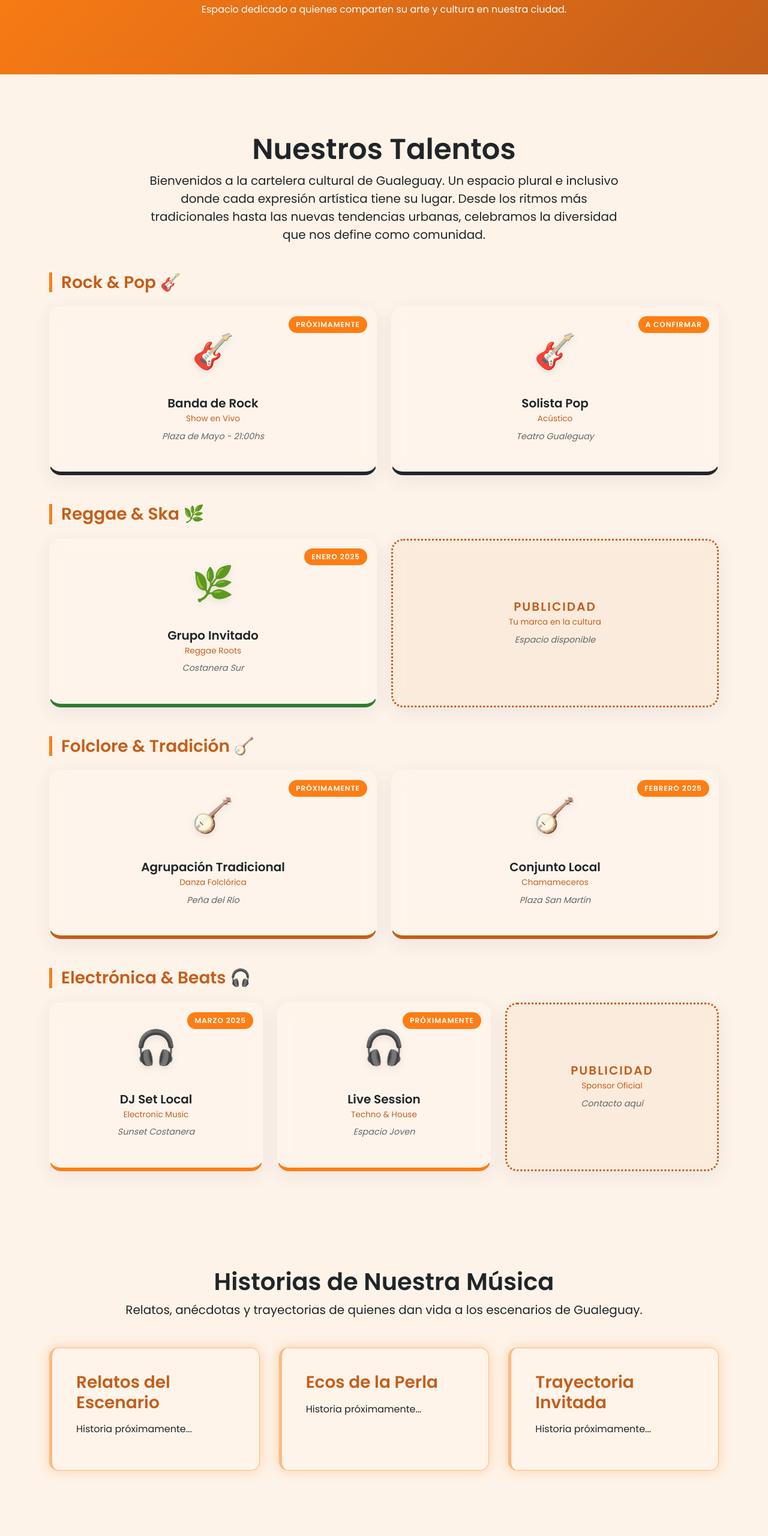
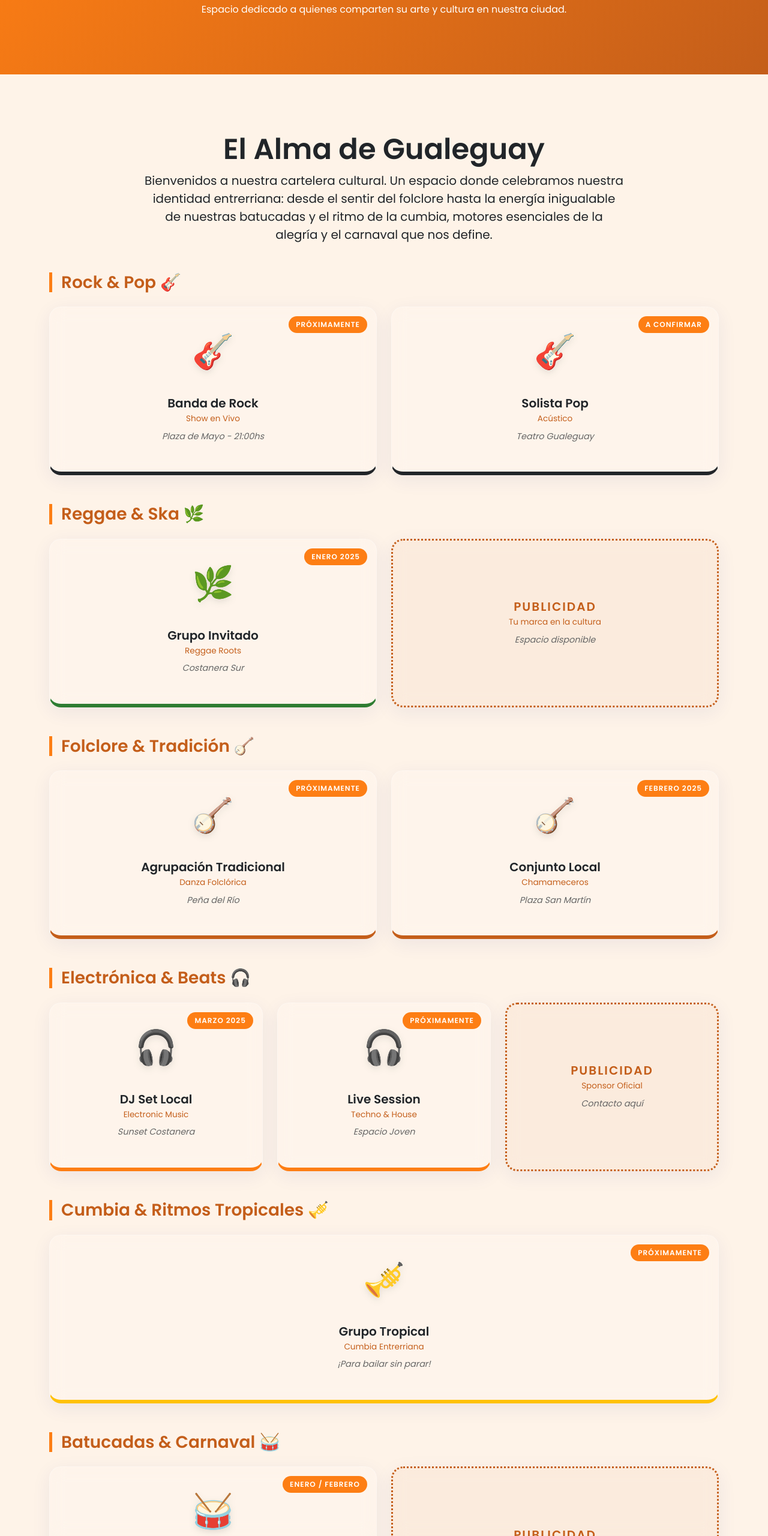
Before and after one commit to mariano925/mi-primer-proyecto-dos, a website: page grilla.html in a window 1280 px wide. Shown: the part 240-2800 px from the top of the page at 60% size. Drawn offline with nearby package versions, Linux system fonts and the light colour scheme.

Commit message:
Update: estilos y grilla de artistas (incluye cumbia y batucadas)

```diff
--- a/css/styles.css
+++ b/css/styles.css
@@ -256,6 +256,8 @@ footer {
 .artista-card.reggae { border-bottom: 6px solid #2e7d32; }
 .artista-card.folclore { border-bottom: 6px solid var(--color-secundario); }
 .artista-card.electronica { border-bottom: 6px solid var(--color-naranja); }
+.artista-card.cumbia { border-bottom: 6px solid var(--color-aviso); }
+.artista-card.batucada { border-bottom: 6px solid var(--color-rosa); }
 
 .card-icon {
     font-size: 3.5rem;
--- a/grilla.html
+++ b/grilla.html
@@ -42,10 +42,9 @@
     <main class="container my-5">
       <section class="grilla-artistas">
         <div class="text-center mb-5">
-          <h2 class="display-5 fw-bold">Nuestros Talentos</h2>
+          <h2 class="display-5 fw-bold">El Alma de Gualeguay</h2>
           <p class="lead mx-auto" style="max-width: 800px;">
-            Bienvenidos a la cartelera cultural de Gualeguay. Un espacio plural e inclusivo donde cada expresión artística tiene su lugar.
-            Desde los ritmos más tradicionales hasta las nuevas tendencias urbanas, celebramos la diversidad que nos define como comunidad.
+            Bienvenidos a nuestra cartelera cultural. Un espacio donde celebramos nuestra identidad entrerriana: desde el sentir del folclore hasta la energía inigualable de nuestras batucadas y el ritmo de la cumbia, motores esenciales de la alegría y el carnaval que nos define.
           </p>
         </div>
 
@@ -120,6 +119,35 @@
             <h3>Live Session</h3>
             <p class="category">Techno & House</p>
             <p class="placeholder-info">Espacio Joven</p>
+          </div>
+          <div class="artista-card ad-space">
+            <h3>Publicidad</h3>
+            <p class="category">Sponsor Oficial</p>
+            <p class="placeholder-info">Contacto aquí</p>
+          </div>
+        </div>
+
+        <!-- CUMBIA & TROPICAL -->
+        <h3 class="genre-title">Cumbia & Ritmos Tropicales 🎺</h3>
+        <div class="artistas-container">
+          <div class="artista-card cumbia">
+            <div class="badge-date">Próximamente</div>
+            <span class="card-icon">🎺</span>
+            <h3>Grupo Tropical</h3>
+            <p class="category">Cumbia Entrerriana</p>
+            <p class="placeholder-info">¡Para bailar sin parar!</p>
+          </div>
+        </div>
+
+        <!-- BATUCADAS & CARNAVAL -->
+        <h3 class="genre-title">Batucadas & Carnaval 🥁</h3>
+        <div class="artistas-container">
+          <div class="artista-card batucada">
+            <div class="badge-date">Enero / Febrero</div>
+            <span class="card-icon">🥁</span>
+            <h3>Batucada del Puerto</h3>
+            <p class="category">Ritmo de Carnaval</p>
+            <p class="placeholder-info">El latido de nuestra ciudad</p>
           </div>
           <div class="artista-card ad-space">
             <h3>Publicidad</h3>
```
